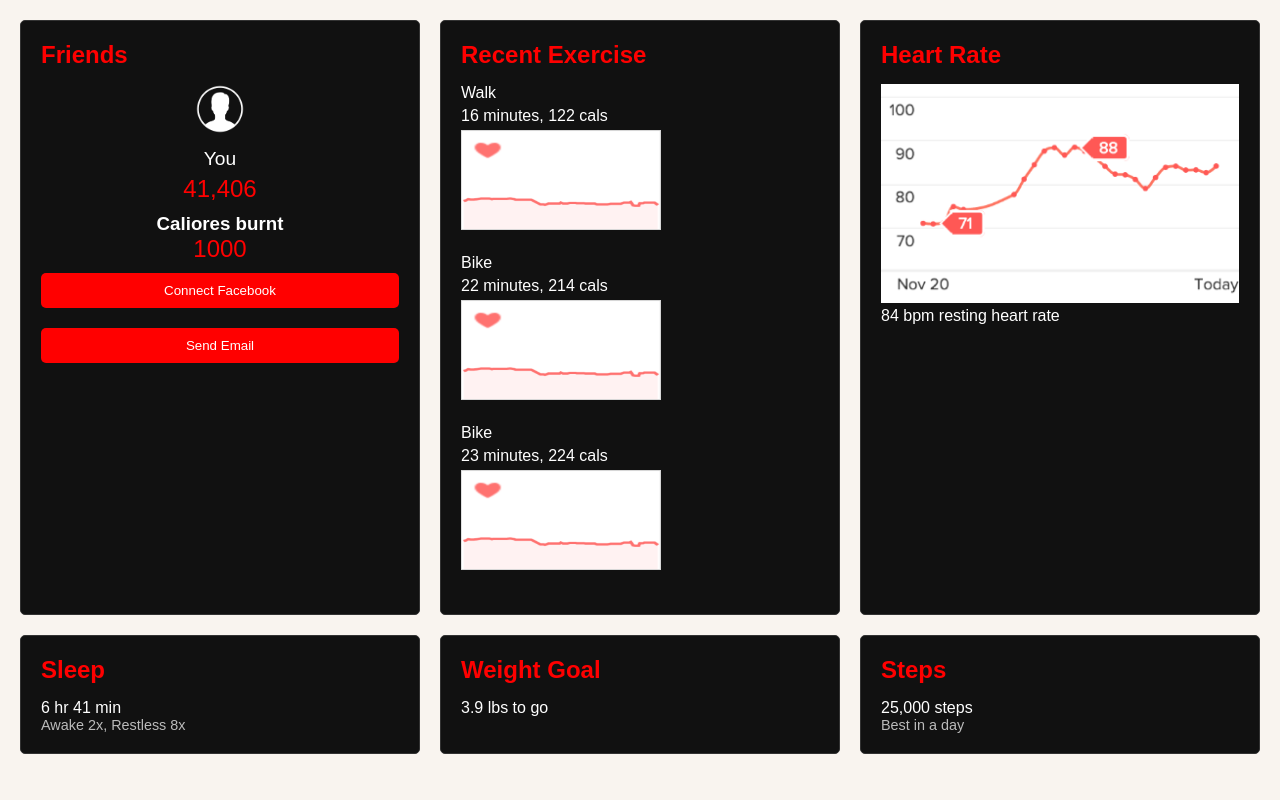
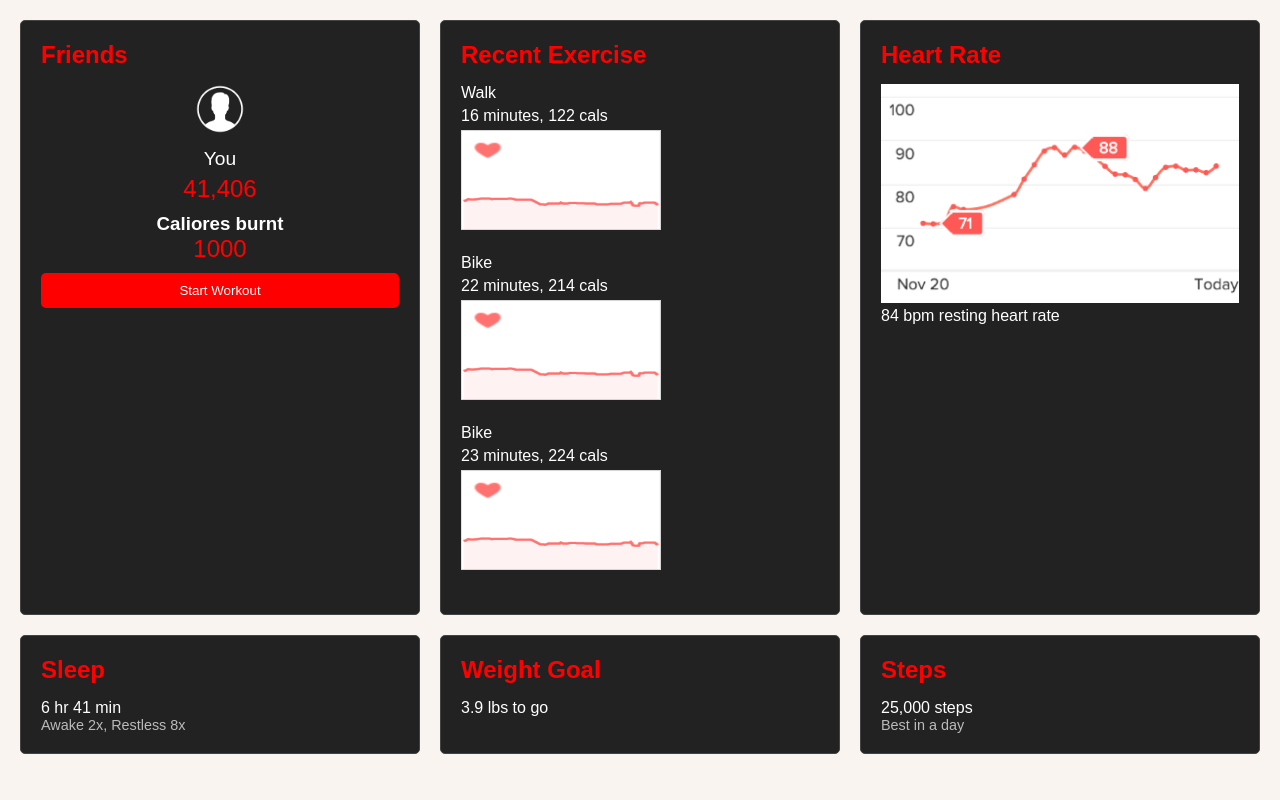
Before and after one commit to Am0r123/Software-Project, a PHP site: page /tracker.php in a window 1280 px wide. Run offline with PHP 8.4, Linux system fonts and the light colour scheme.

Commit message:
tracker,notifications

```diff
--- a/tracker.php
+++ b/tracker.php
@@ -12,7 +12,7 @@
 }
 
 body {
-    background-color: #f9f4ef; /* Soft beige background */
+    background-color: #f9f4ef;
     color: #fff;
 }
 
@@ -46,10 +46,10 @@ body {
 }
 
 .card {
-  background-color: #111;
+  background-color: #222;
   padding: 20px;
   border-radius: 5px;
-  border: 1px solid #333;
+  border: 1px solid #444;
 }
 
 .card h2 {
@@ -132,10 +132,9 @@ button:hover {
           <p class="name">You</p>
           <p class="steps">41,406</p>
           <h3 style="margin-top:10px">Caliores burnt</h3>
-          <p class="steps">1000</p>
+          <p class="steps" id="cals">1000</p>
         </div>
-        <button class="connect-fb">Connect Facebook</button>
-        <button class="send-email">Send Email</button>
+        <button class="connect-fb" onclick="startworkout()">Start Workout</button>
       </div>
       <div class="card recent-exercise">
         <h2>Recent Exercise</h2>
@@ -177,4 +176,17 @@ button:hover {
     </div>
   </div>
 </body>
+<script>
+    document.addEventListener('DOMContentLoaded', () => {
+        const cals = localStorage.getItem('cals');
+
+        if (cals) {
+            document.getElementById('cals').innerText = cals;
+        }
+
+    });
+    function startworkout(){
+        window.location.href = 'workoutplan.php';
+    }
+</script>
 </html>
```
Also changed, not shown: notification.php (+5 -5 lines).
